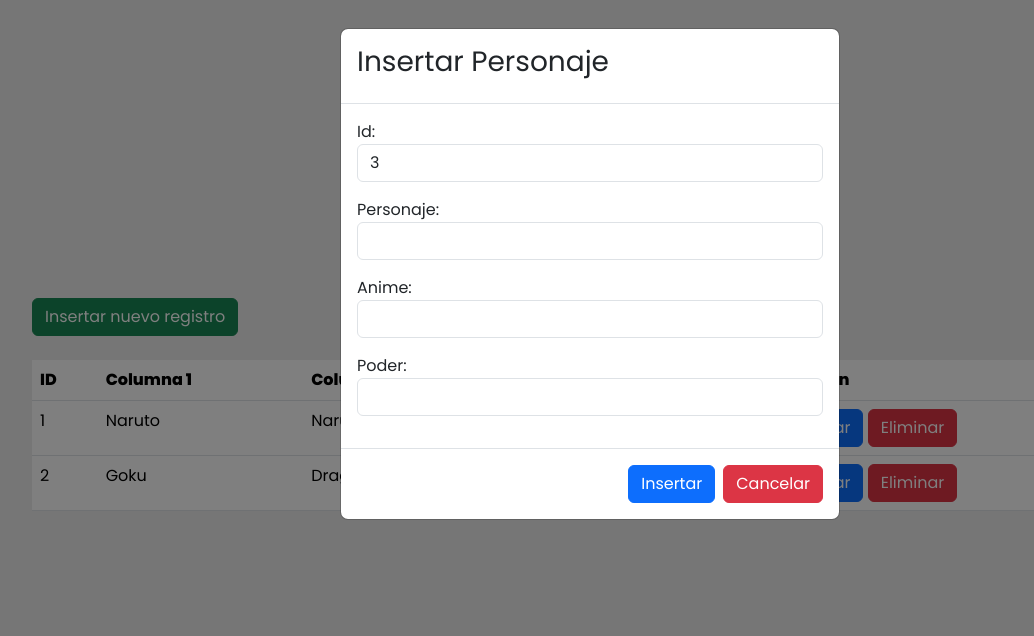
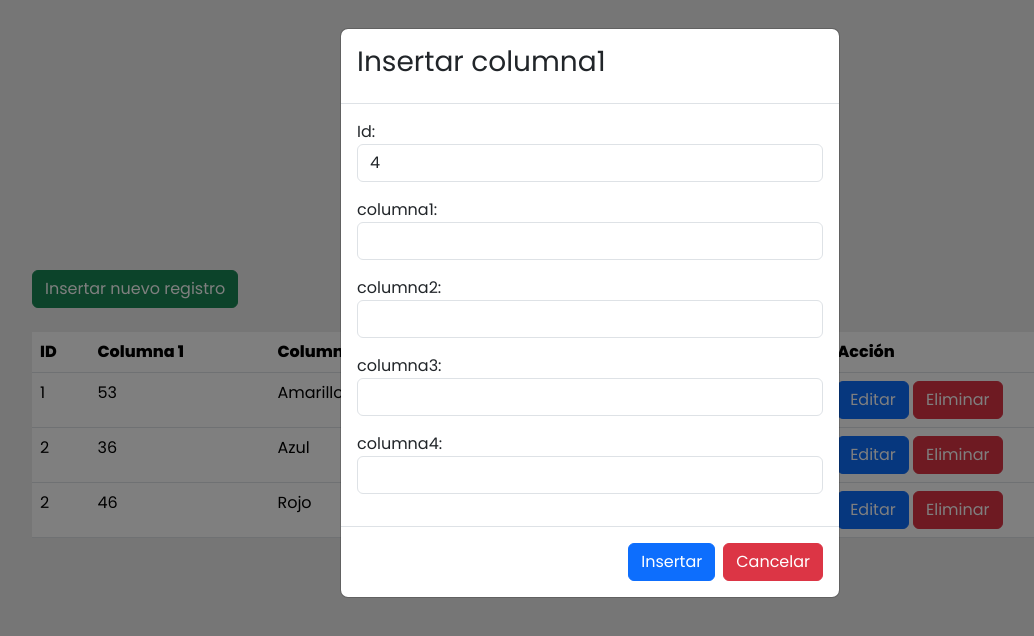
Before and after one commit to JuanFCast/rule-maker-frontend, a React (Create React App) app in the folder frontend/: page /CRUD_records in a window 1280 px wide. Both pictures are taken after a click on the button "Insertar nuevo registro". Shown: the top 636 px of the page, without its empty margins (50-1084 px from the left). Built offline with nearby package versions, Linux system fonts and the light colour scheme.

Commit message:
CRUD_records complete

```diff
--- a/frontend/src/components/InsertRecordModal.js
+++ b/frontend/src/components/InsertRecordModal.js
@@ -4,7 +4,7 @@ import { Button, FormGroup, Modal, ModalBody, ModalFooter, ModalHeader } from 'r
 const InsertRecordModal = ({ isOpen, form, cerrarModalInsertar, handleChange, insertar, data }) => (
   <Modal isOpen={isOpen}>
     <ModalHeader>
-      <div><h3>Insertar Personaje</h3></div>
+      <div><h3>Insertar columna1</h3></div>
     </ModalHeader>
 
     <ModalBody>
@@ -19,33 +19,44 @@ const InsertRecordModal = ({ isOpen, form, cerrarModalInsertar, handleChange, in
       </FormGroup>
 
       <FormGroup>
-        <label>Personaje:</label>
+        <label>columna1:</label>
         <input
           className="form-control"
-          name="personaje"
+          name="columna1"
           type="text"
           onChange={handleChange}
         />
       </FormGroup>
 
       <FormGroup>
-        <label>Anime:</label>
+        <label>columna2:</label>
         <input
           className="form-control"
-          name="anime"
+          name="columna2"
           type="text"
           onChange={handleChange}
         />
       </FormGroup>
 
       <FormGroup>
-        <label>Poder:</label>
+        <label>columna3:</label>
         <input
           className="form-control"
-          name="poder"
+          name="columna3"
           type="text"
           onChange={handleChange}
-          value={form.poder}
+          value={form.columna3}
+        />
+      </FormGroup>
+
+      <FormGroup>  {/* Nuevo FormGroup */}
+        <label>columna4:</label>
+        <input
+          className="form-control"
+          name="columna4"
+          type="text"
+          onChange={handleChange}
+          value={form.columna4}
         />
       </FormGroup>
     </ModalBody>
--- a/frontend/src/components/RecordsTable.js
+++ b/frontend/src/components/RecordsTable.js
@@ -9,6 +9,7 @@ const RecordsTable = ({ data, mostrarModalActualizar, eliminar }) => (
         <th>Columna 1</th>
         <th>Columna 2</th>
         <th>Columna 3</th>
+        <th>Columna 4</th> {/* Nueva Columna */}
         <th>Acción</th>
       </tr>
     </thead>
@@ -16,9 +17,10 @@ const RecordsTable = ({ data, mostrarModalActualizar, eliminar }) => (
       {data.map((dato) => (
         <tr key={dato.id}>
           <td>{dato.id}</td>
-          <td>{dato.personaje}</td>
-          <td>{dato.anime}</td>
-          <td>{dato.poder}</td>
+          <td>{dato.columna1}</td>
+          <td>{dato.columna2}</td>
+          <td>{dato.columna3}</td>
+          <td>{dato.columna4}</td> {/* Nueva celda */}
           <td>
             <Button
               color="primary"
--- a/frontend/src/components/UpdateRecordModal.js
+++ b/frontend/src/components/UpdateRecordModal.js
@@ -19,35 +19,46 @@ const UpdateRecordModal = ({ isOpen, form, cerrarModalActualizar, handleChange,
       </FormGroup>
 
       <FormGroup>
-        <label>Personaje:</label>
+        <label>columna1:</label>
         <input
           className="form-control"
-          name="personaje"
+          name="columna1"
           type="text"
           onChange={handleChange}
-          value={form.personaje}
+          value={form.columna1}
         />
       </FormGroup>
 
       <FormGroup>
-        <label>Anime:</label>
+        <label>columna2:</label>
         <input
           className="form-control"
-          name="anime"
+          name="columna2"
           type="text"
           onChange={handleChange}
-          value={form.anime}
+          value={form.columna2}
         />
       </FormGroup>
 
       <FormGroup>
-        <label>Poder:</label>
+        <label>columna3:</label>
         <input
           className="form-control"
-          name="poder"
+          name="columna3"
           type="text"
           onChange={handleChange}
-          value={form.poder}
+          value={form.columna3}
+        />
+      </FormGroup>
+
+      <FormGroup>  {/* Nuevo FormGroup */}
+        <label>columna4:</label>
+        <input
+          className="form-control"
+          name="columna4"
+          type="text"
+          onChange={handleChange}
+          value={form.columna4}
         />
       </FormGroup>
     </ModalBody>
--- a/frontend/src/pages/CRUD_records.jsx
+++ b/frontend/src/pages/CRUD_records.jsx
@@ -6,8 +6,9 @@ import UpdateRecordModal from '../components/UpdateRecordModal';
 import InsertRecordModal from '../components/InsertRecordModal';
 
 const data = [
-  { id: 1, personaje: "Naruto", anime: "Naruto", poder: "Rasengan" },
-  { id: 2, personaje: "Goku", anime: "Dragon Ball", poder: "Kamehameha" },
+  { id: 1, columna1: "53", columna2: "Amarillo", columna3: "Antioquia", columna4: "false" },
+  { id: 2, columna1: "36", columna2: "Azul", columna3: "Cordoba", columna4: "true" },
+  { id: 2, columna1: "46", columna2: "Rojo", columna3: "Nariño", columna4: "false" }
 ];
 
 class CRUD_records extends React.Component {
@@ -17,9 +18,10 @@ class CRUD_records extends React.Component {
     modalInsertar: false,
     form: {
       id: "",
-      personaje: "",
-      anime: "",
-      poder: ""
+      columna1: "",
+      columna2: "",
+      columna3: "",
+      columna4: ""  // Nuevo campo
     },
   };
 
@@ -38,14 +40,14 @@ class CRUD_records extends React.Component {
     this.setState({
       form: {
         id: "",
-        personaje: "",
-        anime: "",
-        poder: ""
+        columna1: "",
+        columna2: "",
+        columna3: "",
+        columna4: ""  // Nuevo campo
       },
       modalInsertar: true,
     });
   };
-
 
   cerrarModalInsertar = () => {
     this.setState({ modalInsertar: false });
```
